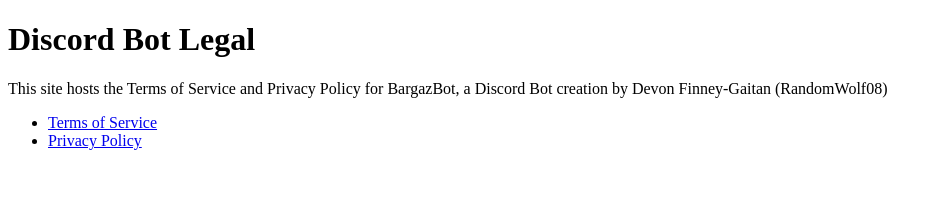
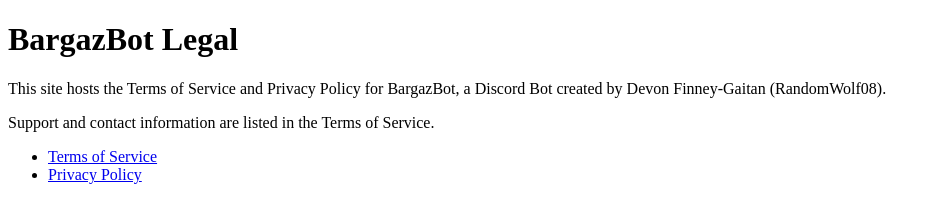
Before and after one commit to DevonFG/Bargaz-Bot, a website: page docs/index.html in a window 1280 px wide. Shown: the whole page, without its empty margins (0-942 px from the left). Drawn offline with Linux system fonts and the light colour scheme.

Commit message:
Update legal pages for BargazBot
Updated the title and headings to reflect the correct bot name. Revised the description for clarity.

```diff
--- a/docs/index.html
+++ b/docs/index.html
@@ -2,12 +2,13 @@
 <html>
   <head>
     <meta charset="utf-8">
-    <title>Bot Legal Pages</title>
+    <title>BargazBot Legal Pages</title>
   </head>
   <body>
-    <h1>Discord Bot Legal</h1>
+    <h1>BargazBot Legal</h1>
 
-    <p>This site hosts the Terms of Service and Privacy Policy for BargazBot, a Discord Bot creation by Devon Finney-Gaitan (RandomWolf08)</p>
+    <p>This site hosts the Terms of Service and Privacy Policy for BargazBot, a Discord Bot created by Devon Finney-Gaitan (RandomWolf08).</p>
+    <p>Support and contact information are listed in the Terms of Service.</p>
 
     <ul>
       <li><a href="tos.html">Terms of Service</a></li>
```
